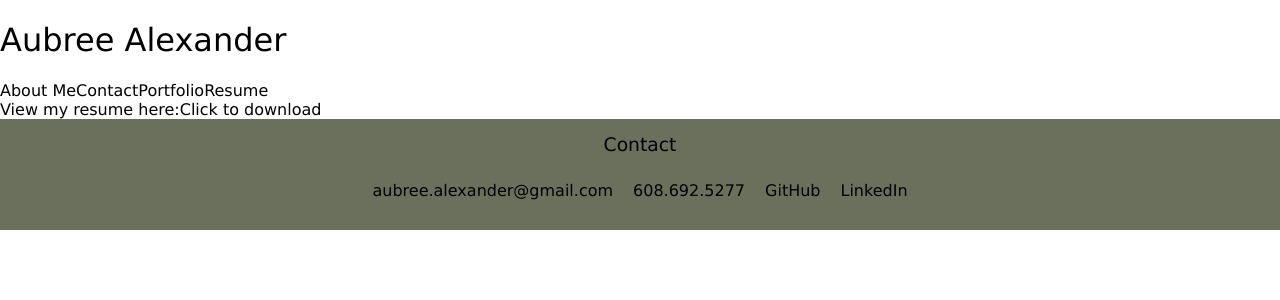
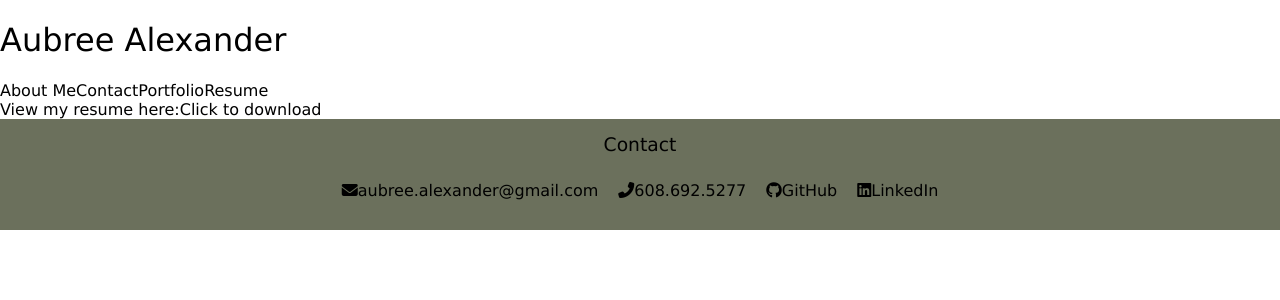
Before and after one commit to aubree-alexander/aubree-alexander-react-portfolio, a React (Create React App) app: page /resume in a window 1280 px wide. Shown: the top 300 px of the page. Built offline with nearby package versions, Linux system fonts and the light colour scheme.

Commit message:
add icons, fix broken download issue

```diff
--- a/package.json
+++ b/package.json
@@ -3,6 +3,9 @@
   "version": "0.1.0",
   "private": true,
   "dependencies": {
+    "@fortawesome/fontawesome-svg-core": "^6.1.1",
+    "@fortawesome/free-solid-svg-icons": "^6.1.1",
+    "@fortawesome/react-fontawesome": "^0.2.0",
     "@testing-library/jest-dom": "^5.16.4",
     "@testing-library/react": "^13.3.0",
     "@testing-library/user-event": "^13.5.0",
--- a/public/index.html
+++ b/public/index.html
@@ -24,20 +24,13 @@
       work correctly both with client-side routing and a non-root public URL.
       Learn how to configure a non-root public URL by running `npm run build`.
     -->
+    <link rel="stylesheet" href="https://cdnjs.cloudflare.com/ajax/libs/font-awesome/6.1.1/css/all.min.css" integrity="sha512-KfkfwYDsLkIlwQp6LFnl8zNdLGxu9YAA1QvwINks4PhcElQSvqcyVLLD9aMhXd13uQjoXtEKNosOWaZqXgel0g==" crossorigin="anonymous" referrerpolicy="no-referrer" />
     <title>React App</title>
+
   </head>
   <body>
     <noscript>You need to enable JavaScript to run this app.</noscript>
     <div id="root"></div>
-    <!--
-      This HTML file is a template.
-      If you open it directly in the browser, you will see an empty page.
 
-      You can add webfonts, meta tags, or analytics to this file.
-      The build step will place the bundled scripts into the <body> tag.
-
-      To begin the development, run `npm start` or `yarn start`.
-      To create a production bundle, use `npm run build` or `yarn build`.
-    -->
   </body>
 </html>
--- a/src/components/footer.js
+++ b/src/components/footer.js
@@ -1,5 +1,16 @@
 import React from 'react'
 import '../style.css'
+
+
+// import ReactDOM from 'react-dom'
+// import { FontAwesomeIcon } from '@fortawesome/react-fontawesome'
+// import { faGithub } from '@fortawesome/free-solid-svg-icons'
+
+
+
+// const element = <FontAwesomeIcon icon={faGithub} />
+
+
 
 function Footer() {
     return (
@@ -9,16 +20,21 @@
         </div>
             <div class="contact-info">
                 <ul>
+
                     <li>
+                        <i class="fa-solid fa-envelope"></i>
                         <a href="mailto:aubree.alexander@gmail.com">aubree.alexander@gmail.com</a>
                     </li>
                     <li>
+                        <i class="fa-solid fa-phone-flip"></i>
                         608.692.5277
                     </li>
                     <li>
+                        <i class="fa-brands fa-github"></i>
                         <a href="https://github.com/aubree-alexander" target="_blank">GitHub</a>
                     </li>
                     <li>
+                        <i class="fa-brands fa-linkedin"></i>
                         <a href='https://www.linkedin.com/in/aubree-alexander-223a3518a' target="blank">LinkedIn</a>
                     </li>
                 </ul>
--- a/src/components/resume.js
+++ b/src/components/resume.js
@@ -1,12 +1,12 @@
 import React from 'react'
 import '../style.css'
+import resume from '../Alexander-resume.pdf'
 
 function Resume() {
     return (
         <div>
            View my resume here:
-           {/* AA - this download is 'working' but no file downloads */}
-           <a href='./Alexander-resume.pdf' download>Click to download</a>
+           <a href={resume} download>Click to download</a>
         </div>
     )
 }
```
Also changed, not shown: github-brands.svg (added), 1 other file (tests, documents, lock files or other folders).
